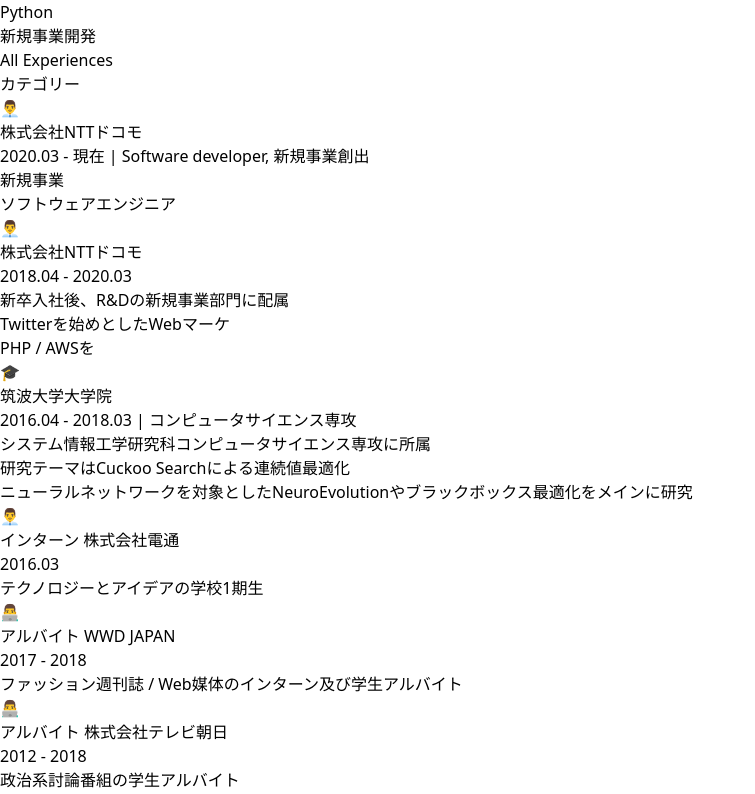
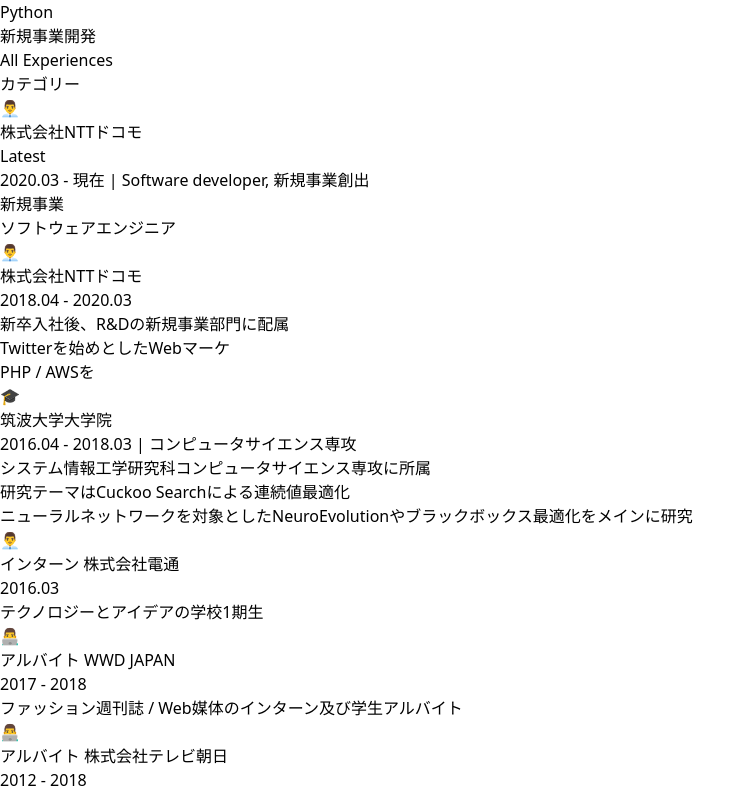
Before and after one commit to kawamou/kawamou.github.io, a Next.js app: page /cv in a window 1280 px wide. Shown: the part 5020-5814 px from the top of the page, without its empty margins (0-755 px from the left). Built offline with nearby package versions, Linux system fonts and the light colour scheme; what @material-tailwind/react would draw is missing.

Commit message:
Hydration failed because the initial UI does not match what was rendered on the server. の解消

```diff
--- a/src/components/experiences.tsx
+++ b/src/components/experiences.tsx
@@ -8,8 +8,8 @@ type ExperienceProps = {
   contents: string[]
 }
 
-const Experience: FC<{ key: number } & ExperienceProps> = ({
-  key,
+const Experience: FC<{ index: number } & ExperienceProps> = ({
+  index,
   category,
   title,
   subTitle,
@@ -29,7 +29,7 @@ const Experience: FC<{ key: number } & ExperienceProps> = ({
               <Typography className='text-base font-bold mb-1 text-blue-gray-900'>
                 {title}
               </Typography>
-              {key == 0 ? (
+              {index == 0 ? (
                 <div className='bg-gray-200 rounded px-3 py-1 flex text-sm items-center justify-center mr-4 mb-1'>
                   <Typography className='text-xs'>Latest</Typography>
                 </div>
@@ -40,17 +40,20 @@ const Experience: FC<{ key: number } & ExperienceProps> = ({
             <Typography color='gray' className='text-sm mb-2'>
               {subTitle}
             </Typography>
-            <Typography className='text-sm mb-4'>
+
             <ul
               className={`${
                 contents.length > 1 ? 'list-disc' : 'list-none'
-                } list-inside marker:text-blue-gray-900 text-blue-gray-900 leading-6`}
+              } list-inside marker:text-blue-gray-900 text-blue-gray-900 leading-6 mb-4`}
             >
               {contents.map((content, i) => {
-                  return <li key={i}>{content}</li>
+                return (
+                  <li key={i}>
+                    <Typography className='text-sm inline'> {content}</Typography>
+                  </li>
+                )
               })}
             </ul>
-            </Typography>
           </div>
         </div>
       </div>
@@ -129,7 +132,7 @@ export const Experiences = () => {
             key={i}
             className={` ${i == experiences.length - 1 ? '' : 'border-b border-gray-200'}`}
           >
-            <Experience key={i} {...experience}></Experience>
+            <Experience index={i} {...experience}></Experience>
           </div>
         )
       })}
```
Lines whose indentation alone changed are shown as unchanged.
